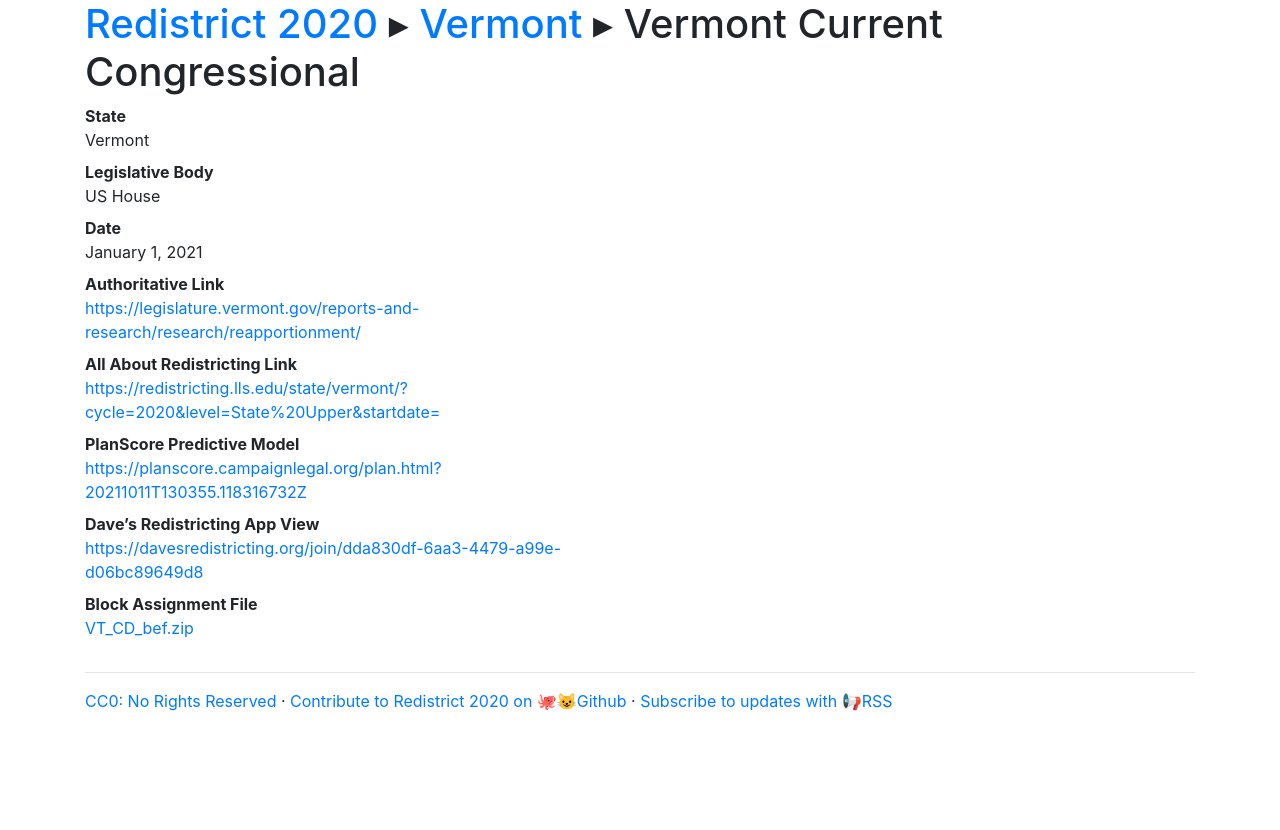
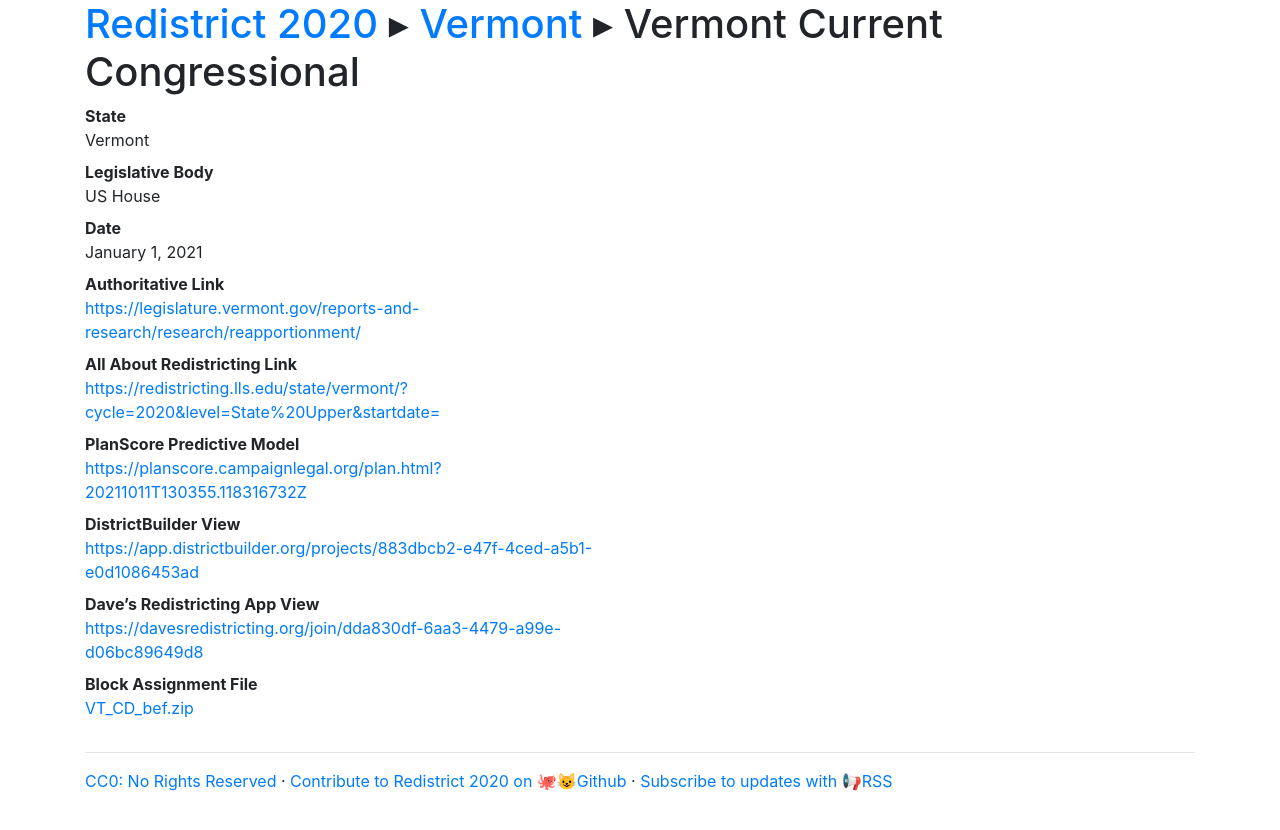
Before and after one commit to PlanScore/Redistrict2020, a Jekyll site: the page built from _plans/VT-2021-01-congress.md, in a window 1280 px wide. Shown: the top 830 px of the page. Built offline with Jekyll 4.4.1, drawn with Linux system fonts in a browser that asks for light colours; nearby versions of some CDN libraries; part of the change alters nothing that is shown.

Commit message:
Update VT-2021-01-congress.md

```diff
--- a/_plans/VT-2021-01-congress.md
+++ b/_plans/VT-2021-01-congress.md
@@ -6,7 +6,7 @@ date: 2021-01-01
 authoritative_link: https://legislature.vermont.gov/reports-and-research/research/reapportionment/
 allabout_link: https://redistricting.lls.edu/state/vermont/?cycle=2020&level=State%20Upper&startdate=
 planscore_link: https://planscore.campaignlegal.org/plan.html?20211011T130355.118316732Z
-districtbuilder_link:
+districtbuilder_link: https://app.districtbuilder.org/projects/883dbcb2-e47f-4ced-a5b1-e0d1086453ad
 davesredist_link: https://davesredistricting.org/join/dda830df-6aa3-4479-a99e-d06bc89649d8
 five38_link:
 blockassignment_file: /files/VT-2021-01/VT_CD_bef.zip
```
